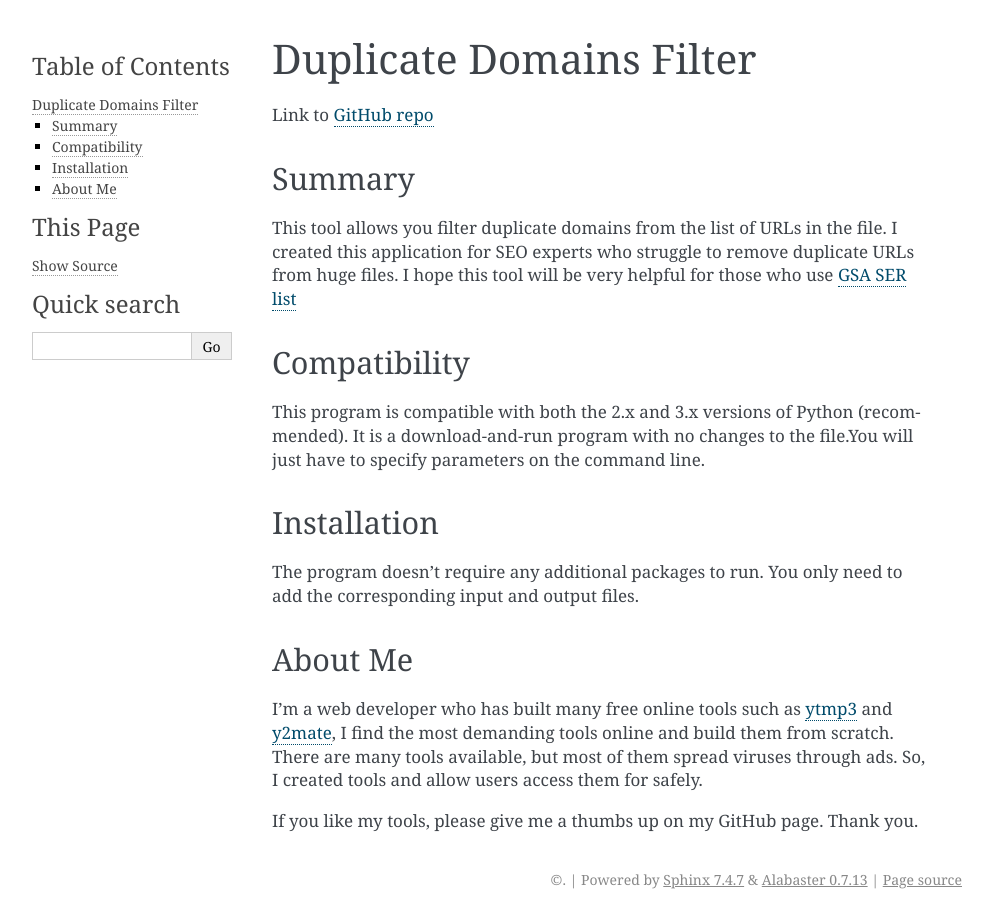
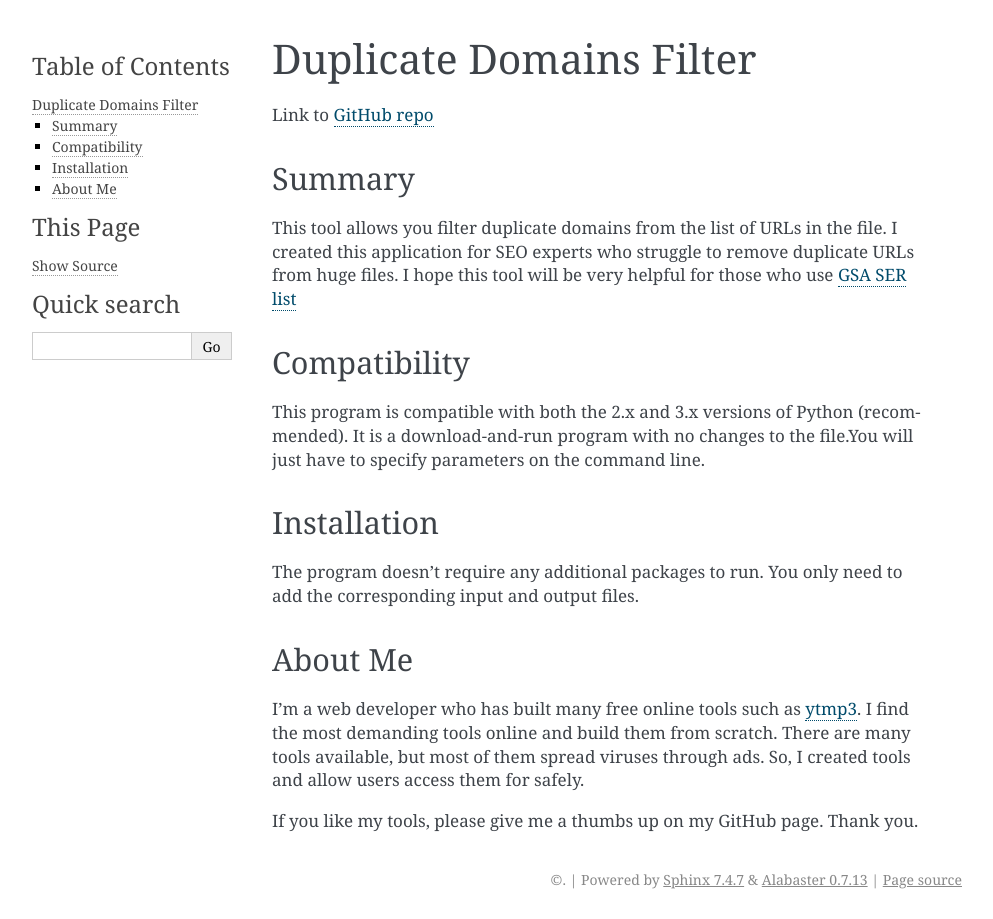
Before and after one commit to praveencqr/dedupe-domains-list, a Sphinx documentation site: the page built from docs/source/index.rst, in a window 1280 px wide. Shown: the whole page, without its empty margins (148-1141 px from the left). Built offline with Sphinx 7.4.7, drawn with Linux system fonts in a browser that asks for light colours.

Commit message:
Update index.rst

```diff
--- a/docs/source/index.rst
+++ b/docs/source/index.rst
@@ -2,7 +2,7 @@
 Duplicate Domains Filter
 ======================
 
-Link to `GitHub repo <https://github.com/praveencqr/duplicate-domains-filter>`__
+Link to `GitHub repo <https://github.com/praveencqr/dedupe-domains-list/>`__
 
 .. index:: Summary
 
@@ -31,7 +31,7 @@ The program doesn't require any additional packages to run. You only need to add
 
 About Me
 ========
-I'm a web developer who has built many free online tools such as `ytmp3 <https://ytmp3.ec/>`__ and `y2mate <https://y2matee.co/>`__,
+I'm a web developer who has built many free online tools such as `ytmp3 <https://ytmp3.ec/>`__.
 I find the most demanding tools online and build them from scratch. There are many tools available, but most of them spread viruses through ads. So, I created
 tools and allow users access them for safely.
 
```
